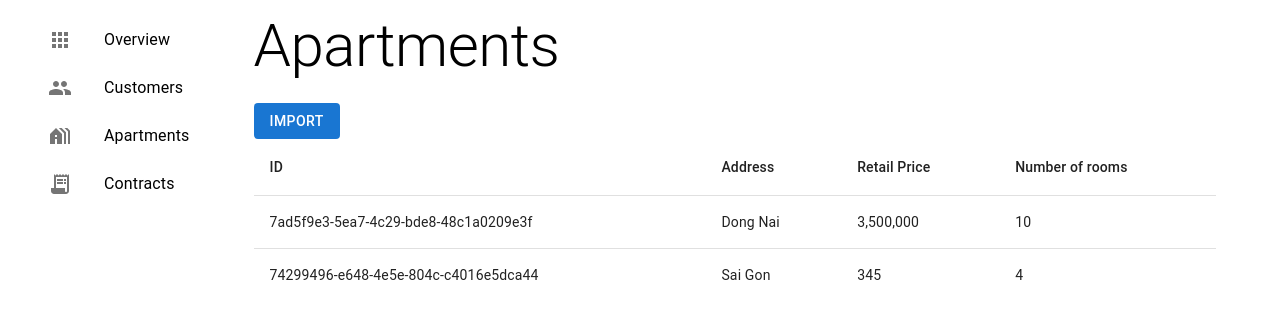
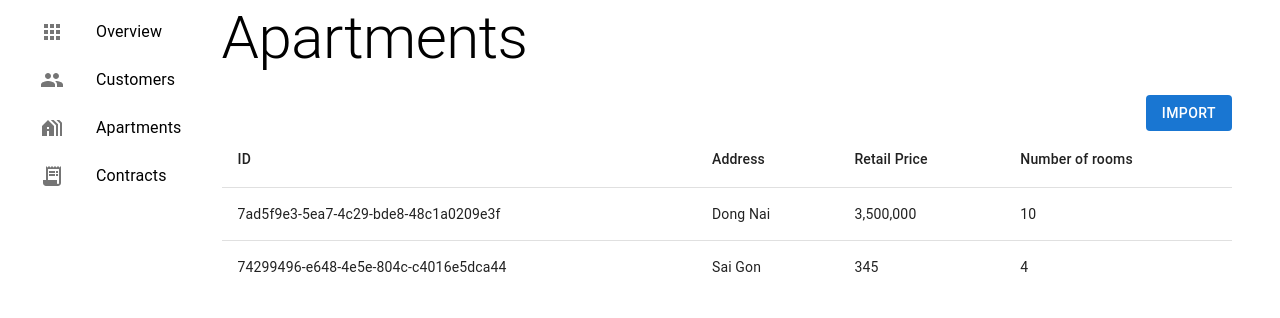
Before and after one commit to Bie-NHD/Rent-management-dashboard, a React (Vite) app in the folder frontend-2/: page /apartments in a window 1280 px wide. Shown: the top 318 px of the page. Built offline with nearby package versions, Linux system fonts and the light colour scheme.

Commit message:
feat: add stylings in AllApartmentsPage

```diff
--- a/frontend-2/src/index.css
+++ b/frontend-2/src/index.css
@@ -3,9 +3,9 @@
   line-height: 1.5;
   font-weight: 400;
 
-  color-scheme: light dark;
-  color: rgba(255, 255, 255, 0.87);
-  background-color: #242424;
+  /* color-scheme: light dark; */
+  /* color: rgba(255, 255, 255, 0.87);
+  background-color: #242424; */
 
   font-synthesis: none;
   text-rendering: optimizeLegibility;
@@ -14,14 +14,14 @@
   -webkit-text-size-adjust: 100%;
 }
 
-a {
+/* a {
   font-weight: 500;
   color: #646cff;
   text-decoration: inherit;
-}
-a:hover {
+} */
+/* a:hover {
   color: #535bf2;
-}
+} */
 
 body {
   margin: 0;
@@ -43,19 +43,19 @@ button {
   font-size: 1em;
   font-weight: 500;
   font-family: inherit;
-  background-color: #1a1a1a;
+  /* background-color: #1a1a1a; */
   cursor: pointer;
   transition: border-color 0.25s;
 }
 button:hover {
-  border-color: #646cff;
+  /* border-color: #646cff; */
 }
 button:focus,
 button:focus-visible {
   outline: 4px auto -webkit-focus-ring-color;
 }
 
-@media (prefers-color-scheme: light) {
+/* @media (prefers-color-scheme: light) {
   :root {
     color: #213547;
     background-color: #ffffff;
@@ -66,16 +66,4 @@ button:focus-visible {
   button {
     background-color: #f9f9f9;
   }
-}
-@media (prefers-color-scheme: dark) {
-  :root {
-    color: #ffffff;
-    /* background-color: #ffffff; */
-  }
-  a:hover {
-    color: #747bff;
-  }
-  button {
-    background-color: #f9f9f9;
-  }
-}
+} */
--- a/frontend-2/src/main.jsx
+++ b/frontend-2/src/main.jsx
@@ -1,7 +1,7 @@
 import React from "react";
 import ReactDOM from "react-dom/client";
 import App from "./App.jsx";
-// import "./index.css";
+import "./index.css";
 import { RouterProvider } from "react-router-dom";
 import { router } from "./routes.jsx";
 
--- a/frontend-2/src/pages/AllApartmentsPage.jsx
+++ b/frontend-2/src/pages/AllApartmentsPage.jsx
@@ -24,7 +24,7 @@ const AllApartmentsPage = () => {
   }, []);
 
   return (
-    <Container>
+    <>
       <PageHeader>Apartments</PageHeader>
       <ImportButton importType={API_ROUTE_APARMENT} />
       <TableContainer>
@@ -51,7 +51,7 @@ const AllApartmentsPage = () => {
           </TableBody>
         </Table>
       </TableContainer>
-    </Container>
+    </>
   );
 };
 
--- a/frontend-2/src/shared/ImportButton.jsx
+++ b/frontend-2/src/shared/ImportButton.jsx
@@ -14,6 +14,7 @@ const ImportButton = ({ importType }) => {
       to={`/import${importType}`}
       sx={{
         boxShadow: "none",
+        alignSelf: "flex-end",
       }}
     >
       Import
--- a/frontend-2/src/shared/Layout.jsx
+++ b/frontend-2/src/shared/Layout.jsx
@@ -5,15 +5,22 @@ import SideBar from "./SideBar";
 const Layout = () => {
   return (
     <Container
-    sx={{
-      display: "flex",
-      minHeight: "100vh",
-      minWidth: "100vw",
-    }}
+      sx={{
+        display: "flex",
+        minHeight: "100vh",
+        minWidth: "100vw",
+        margin: 0,
+        padding: 0,
+      }}
     >
       <SideBar />
-      <Container>
-        <Outlet/>
+      <Container
+        sx={{
+          display: "flex",
+          flexDirection: "column",
+        }}
+      >
+        <Outlet />
       </Container>
     </Container>
   );
--- a/frontend-2/src/shared/SideBar.jsx
+++ b/frontend-2/src/shared/SideBar.jsx
@@ -44,11 +44,21 @@ const SideBar = () => {
       component="aside"
       sx={{
         flexShrink: 0,
+        // backgroundColor: "primary.light",
       }}
     >
       <List>
         {appRoutes.map((item) => (
-          <ListItemButton key={item.text} components={Link} to={item.link}>
+          <ListItemButton
+            key={item.text}
+            components={Link}
+            to={item.link}
+            sx={{
+              "&:hover": {
+                backgroundColor: "primary.light",
+              },
+            }}
+          >
             <ListItemIcon>{item.icon}</ListItemIcon>
             <ListItemText>{item.text}</ListItemText>
           </ListItemButton>
```
